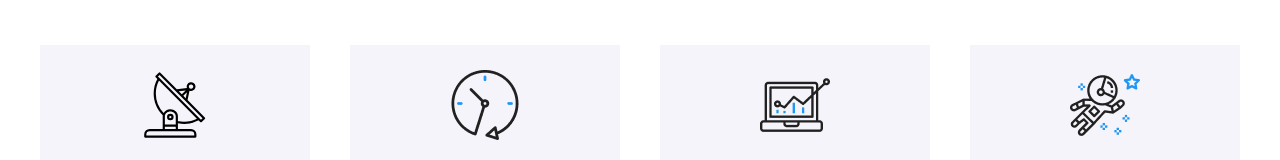
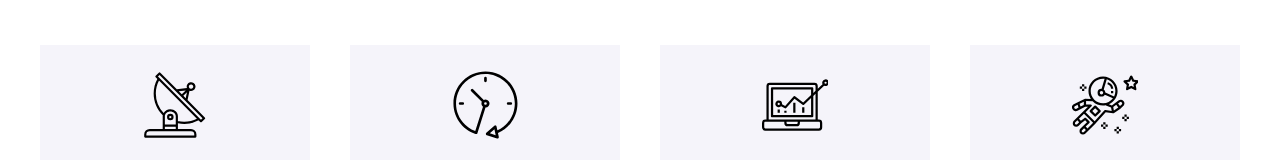
Before and after one commit to IrinaDiachenco/goit-markup-hw-04, a plain HTML site: page index.html in a window 1280 px wide. Shown: the part 640-800 px from the top of the page. Drawn offline with nearby package versions, Linux system fonts and the light colour scheme.

Commit message:
Update index.html

```diff
--- a/index.html
+++ b/index.html
@@ -54,28 +54,34 @@
                     <div class="function-logo">
                      <svg width="65.32" height="70">
                         <use href="./images/sprite.svg#icon-antenna"></use>
-                    </svg>
+                     </svg>
                     </div>
                     <h2 class="secondary-function">Внимание к деталям</h2>
                     <p class="text">Идейные соображения, а также начало повседневной работы по формированию позиции.</p>
                  </li>
                  <li class="function-item">
                     <div class="function-logo">
-                     <img src="./images/vector2.png" alt=""/>
+                     <svg width="66.96" height="70">
+                        <use href="./images/sprite.svg#icon-clock"></use>
+                     </svg>
                     </div>
                     <h2 class="secondary-function">Пунктуальность</h2>
                     <p class="text">Задача организации, в особенности же рамки и место обучения кадров влечет за собой.</p>
                  </li>
                  <li class="function-item">
                     <div class="function-logo">
-                     <img src="./images/vector3.png" alt=""/>
+                     <svg width="66.96" height="70">
+                        <use href="./images/sprite.svg#icon-diagram"></use>
+                     </svg>
                     </div>
                     <h2 class="secondary-function">Планирование</h2>
                     <p class="text">Задача организации, в особенности же рамки и место обучения кадров влечет за собой.</p>
                  </li>
                  <li>
                     <div class="function-logo">
-                     <img src="./images/vector4.png" alt=""/>
+                     <svg width="66.96" height="70">
+                        <use href="./images/sprite.svg#icon-astronaut"></use>
+                     </svg>
                     </div>
                     <h2 class="secondary-function">Современные технологии</h2>
                     <p class="text">Значимость этих проблем настолько очевидна, что реализация плановых заданий.</p>
```
